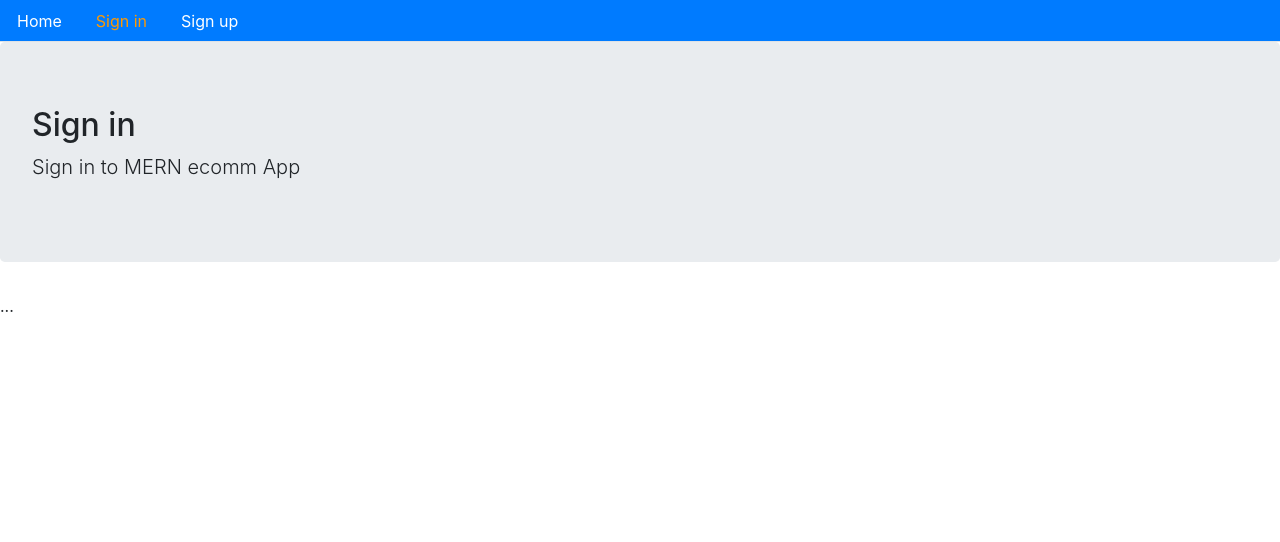
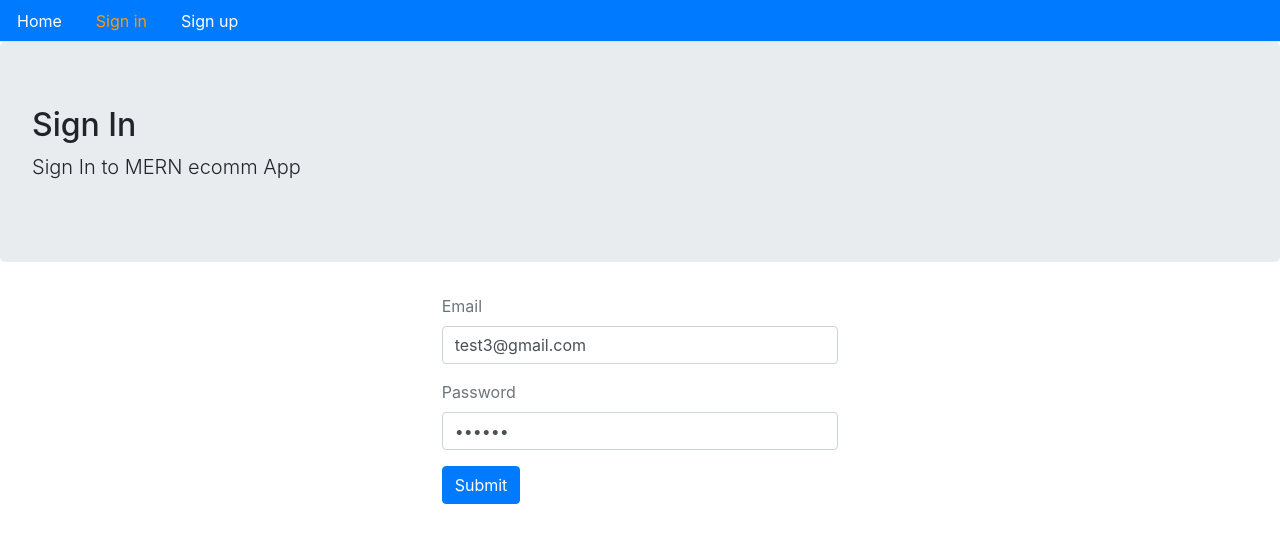
Before and after one commit to charliegucci/ecomm, a React (Create React App) app in the folder ecomm-front/: page /signin in a window 1280 px wide. Shown: the top 542 px of the page. Built offline with nearby package versions, Linux system fonts and the light colour scheme; no server answers.

Commit message:
Signup form#User SIgnup/success&error#User Signin#Save user & token local storage

```diff
--- /dev/null
+++ b/ecomm-front/src/auth/index.js
@@ -0,0 +1,42 @@
+import { API } from '../config';
+
+export const signup = (user) => {
+  return fetch(`${API}/signup`, {
+    method: 'POST',
+    headers: {
+      Accept: 'application/json',
+      'Content-Type': 'application/json'
+    },
+    body: JSON.stringify(user)
+  })
+    .then((response) => {
+      return response.json();
+    })
+    .catch((err) => {
+      console.log(err);
+    });
+};
+
+export const signin = (user) => {
+  return fetch(`${API}/signin`, {
+    method: 'POST',
+    headers: {
+      Accept: 'application/json',
+      'Content-Type': 'application/json'
+    },
+    body: JSON.stringify(user)
+  })
+    .then((response) => {
+      return response.json();
+    })
+    .catch((err) => {
+      console.log(err);
+    });
+};
+
+export const authenticate = (data, next) => {
+  if (typeof window !== 'undefined') {
+    localStorage.setItem('jwt', JSON.stringify(data));
+    next();
+  }
+};
--- a/ecomm-front/src/user/Signin.js
+++ b/ecomm-front/src/user/Signin.js
@@ -1,10 +1,98 @@
-import React from 'react';
+import React, { useState } from 'react';
+import { Redirect } from 'react-router-dom';
 import Layout from '../core/Layout';
+import { signin, authenticate } from '../auth';
 
-const Signin = () => (
-  <Layout title='Sign in' description='Sign in to MERN ecomm App'>
-    ...
-  </Layout>
-);
+const Signin = () => {
+  const [values, setValues] = useState({
+    email: 'test3@gmail.com',
+    password: '123456',
+    error: '',
+    loading: false,
+    redirectToReferrer: false
+  });
+
+  const { email, password, loading, error, redirectToReferrer } = values;
+
+  const handleChange = (name) => (event) => {
+    setValues({ ...values, error: false, [name]: event.target.value });
+  };
+
+  const clickSubmit = (event) => {
+    event.preventDefault();
+    setValues({ ...values, error: false, loading: true });
+    signin({ email, password }).then((data) => {
+      if (data.error) {
+        setValues({ ...values, error: data.error, loading: false });
+      } else {
+        authenticate(data, () => {
+          setValues({
+            ...values,
+            redirectToReferrer: true
+          });
+        });
+      }
+    });
+  };
+
+  const signUpForm = () => (
+    <form>
+      <div className='form-group'>
+        <label className='text-muted'>Email</label>
+        <input
+          onChange={handleChange('email')}
+          type='email'
+          className='form-control'
+          value={email}
+        />
+      </div>
+      <div className='form-group'>
+        <label className='text-muted'>Password</label>
+        <input
+          onChange={handleChange('password')}
+          type='password'
+          className='form-control'
+          value={password}
+        />
+      </div>
+      <button onClick={clickSubmit} className='btn btn-primary'>
+        Submit
+      </button>
+    </form>
+  );
+
+  const showError = () => (
+    <div
+      className='alert alert-danger'
+      style={{ display: error ? '' : 'none' }}>
+      {error}
+    </div>
+  );
+
+  const showLoading = () =>
+    loading && (
+      <div className='alert alert-info'>
+        <h2>Loading...</h2>
+      </div>
+    );
+
+  const redirectUser = () => {
+    if (redirectToReferrer) {
+      return <Redirect to='/' />;
+    }
+  };
+
+  return (
+    <Layout
+      title='Sign In'
+      description='Sign In to MERN ecomm App'
+      className='container col-md-4 offset-md-4'>
+      {showLoading()}
+      {showError()}
+      {signUpForm()}
+      {redirectUser()}
+    </Layout>
+  );
+};
 
 export default Signin;
--- a/ecomm-front/src/user/Signup.js
+++ b/ecomm-front/src/user/Signup.js
@@ -1,10 +1,103 @@
-import React from 'react';
+import React, { useState } from 'react';
+import { Link } from 'react-router-dom';
 import Layout from '../core/Layout';
+import { signup } from '../auth';
 
-const Signup = () => (
-  <Layout title='Sign up' description='Sign up to MERN ecomm App'>
-    ...
-  </Layout>
-);
+const Signup = () => {
+  const [values, setValues] = useState({
+    name: '',
+    email: '',
+    password: '',
+    error: '',
+    success: false
+  });
+
+  const { name, email, password, success, error } = values;
+
+  const handleChange = (name) => (event) => {
+    setValues({ ...values, error: false, [name]: event.target.value });
+  };
+
+  const clickSubmit = (event) => {
+    event.preventDefault();
+    setValues({ ...values, error: false });
+    signup({ name, email, password }).then((data) => {
+      if (data.error) {
+        setValues({ ...values, error: data.error, success: false });
+      } else {
+        setValues({
+          ...values,
+          name: '',
+          email: '',
+          password: '',
+          error: '',
+          success: true
+        });
+      }
+    });
+  };
+
+  const signUpForm = () => (
+    <form>
+      <div className='form-group'>
+        <label className='text-muted'>Name</label>
+        <input
+          onChange={handleChange('name')}
+          type='text'
+          className='form-control'
+          value={name}
+        />
+      </div>
+      <div className='form-group'>
+        <label className='text-muted'>Email</label>
+        <input
+          onChange={handleChange('email')}
+          type='email'
+          className='form-control'
+          value={email}
+        />
+      </div>
+      <div className='form-group'>
+        <label className='text-muted'>Password</label>
+        <input
+          onChange={handleChange('password')}
+          type='password'
+          className='form-control'
+          value={password}
+        />
+      </div>
+      <button onClick={clickSubmit} className='btn btn-primary'>
+        Submit
+      </button>
+    </form>
+  );
+
+  const showError = () => (
+    <div
+      className='alert alert-danger'
+      style={{ display: error ? '' : 'none' }}>
+      {error}
+    </div>
+  );
+
+  const showSuccess = () => (
+    <div
+      className='alert alert-info'
+      style={{ display: success ? '' : 'none' }}>
+      New Account is Created. Please <Link to='/signin'>Sign In</Link>.
+    </div>
+  );
+
+  return (
+    <Layout
+      title='Sign up'
+      description='Sign up to MERN ecomm App'
+      className='container col-md-4 offset-md-4'>
+      {showSuccess()}
+      {showError()}
+      {signUpForm()}
+    </Layout>
+  );
+};
 
 export default Signup;
```
